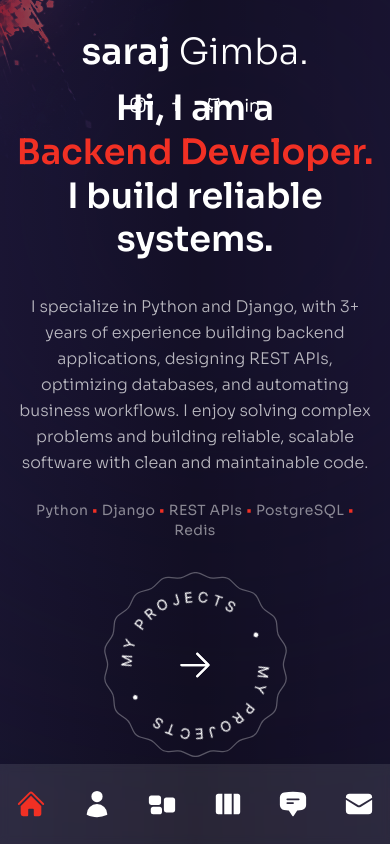
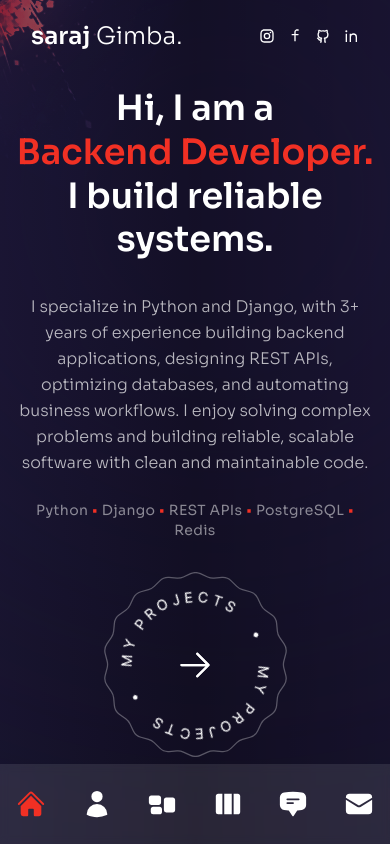
Before and after one commit to SarajZimba/Portfolio_, a Next.js app: page / in a window 390 px wide. Shown: the top 844 px of the page. Built offline with nearby package versions, Linux system fonts and the light colour scheme.

Commit message:
headers and profile link

```diff
--- a/components/Header.js
+++ b/components/Header.js
@@ -1,28 +1,29 @@
-//image
-import Image from "next/image";
 
-// next link
 import Link from "next/link";
-
-// components
 import Socials from "../components/Socials";
 
+const Header = () => {
+  return (
+    <header className="absolute z-30 w-full flex items-center px-4 sm:px-8 xl:px-0 xl:h-[90px]">
+      <div className="container mx-auto">
+        <div className="flex flex-row justify-between items-center py-5 sm:py-6 xl:py-0">
+          {/* Logo */}
+          <Link href="/" className="shrink-0">
+            <p className="text-white text-2xl sm:text-3xl xl:text-4xl whitespace-nowrap">
+              <b className="font-semibold">saraj</b>
+              &nbsp;
+              <span className="font-light">
+                Gimba<span>.</span>
+              </span>
+            </p>
+          </Link>
 
-const Header = () => {
-  return <header className="absolute z-30 w-full flex items-center px-16 xl:px-0 xl:h-[90px]">
-    <div className="container mx-auto">
-      <div className="flex flex-col lg:flex-row justify-between items-center gap-y-6 py-8">
-        {/* logo */}
-        <Link href={'/'}>
-        {/* <Image src={'/logo.svg'} width={220} height={48} alt='' priority={true}/> */}
-        <p className="text-white text-4xl"><b className="font-semibold">saraj</b>&nbsp;<span className="font-light"><span>G</span>imba<span>.</span></span></p>
-        </Link>
-        {/* socials */}
-        <Socials/>
-
+          {/* Socials */}
+          <Socials />
+        </div>
       </div>
-    </div>
-  </header>;
+    </header>
+  );
 };
 
 export default Header;
--- a/components/Socials.js
+++ b/components/Socials.js
@@ -1,14 +1,35 @@
-// links
+
 import Link from "next/link";
-// icons
-import {RiInstagramLine, RiFacebookLine, RiGithubLine, RiLinkedinLine} from 'react-icons/ri'
+import {
+  RiInstagramLine,
+  RiFacebookLine,
+  RiGithubLine,
+  RiLinkedinLine,
+} from "react-icons/ri";
+
 const Socials = () => {
-  return <div className="flex items-center gap-x-5 text-lg">
-    <Link href={''} className="hover:text-accent transition-all duration-300" ><RiInstagramLine/></Link>
-    <Link href={''} className="hover:text-accent transition-all duration-300" ><RiFacebookLine/></Link>
-    <Link href={''} className="hover:text-accent transition-all duration-300" ><RiGithubLine/></Link>
-    <Link href={''} className="hover:text-accent transition-all duration-300" ><RiLinkedinLine/></Link>
-  </div>;
+  const socials = [
+    { icon: <RiInstagramLine />, href: "https://instagram.com/arck__1" },
+    { icon: <RiFacebookLine />, href: "https://facebook.com/sarajgimba" },
+    { icon: <RiGithubLine />, href: "https://github.com/SarajZimba" },
+    { icon: <RiLinkedinLine />, href: "https://linkedin.com/in/sarajgimba" },
+  ];
+
+  return (
+    <div className="flex items-center gap-x-3 sm:gap-x-5 text-base sm:text-lg shrink-0">
+      {socials.map((social, index) => (
+        <Link
+          key={index}
+          href={social.href}
+          target="_blank"
+          rel="noopener noreferrer"
+          className="hover:text-accent transition-all duration-300"
+        >
+          {social.icon}
+        </Link>
+      ))}
+    </div>
+  );
 };
 
 export default Socials;
```
